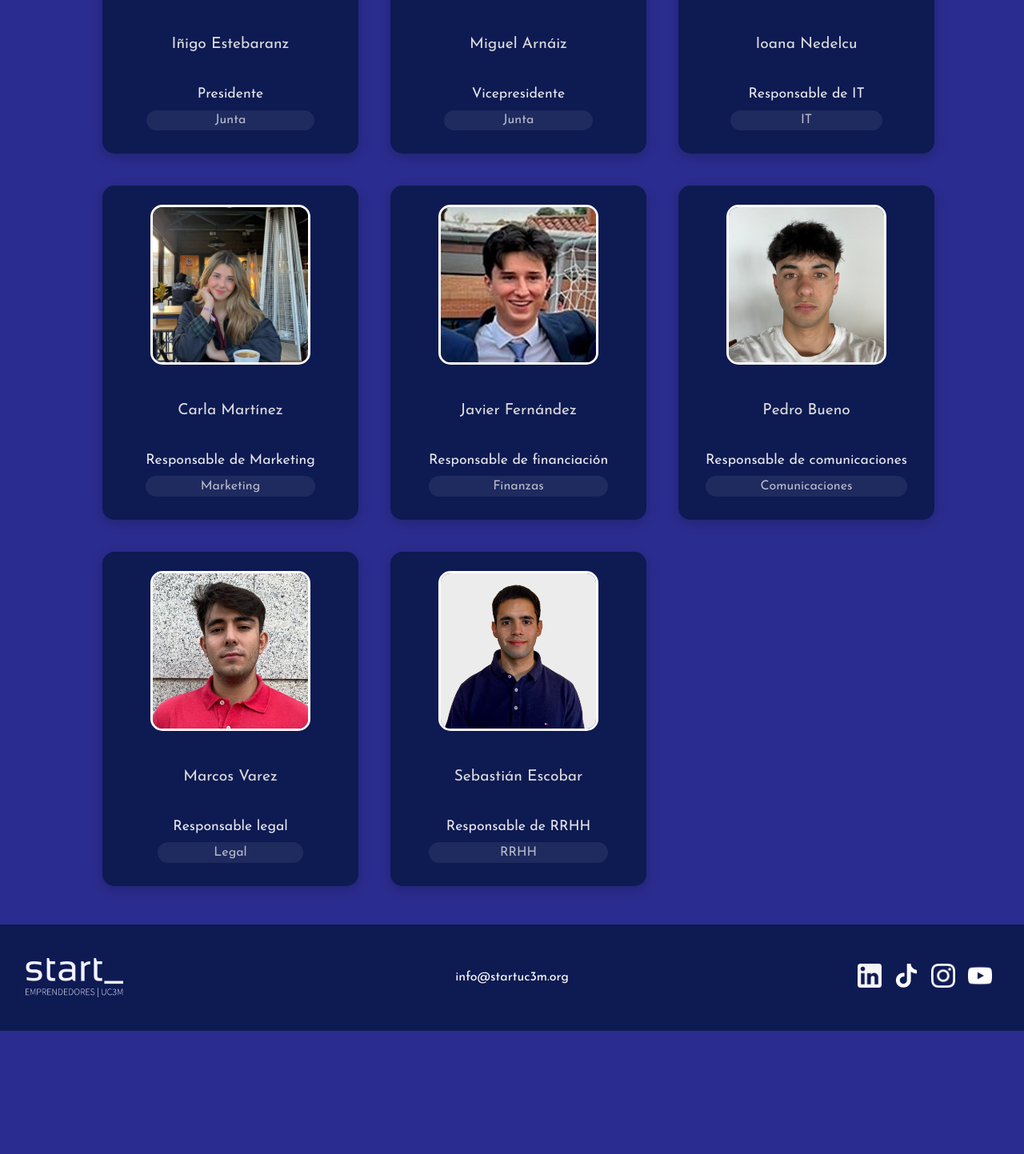
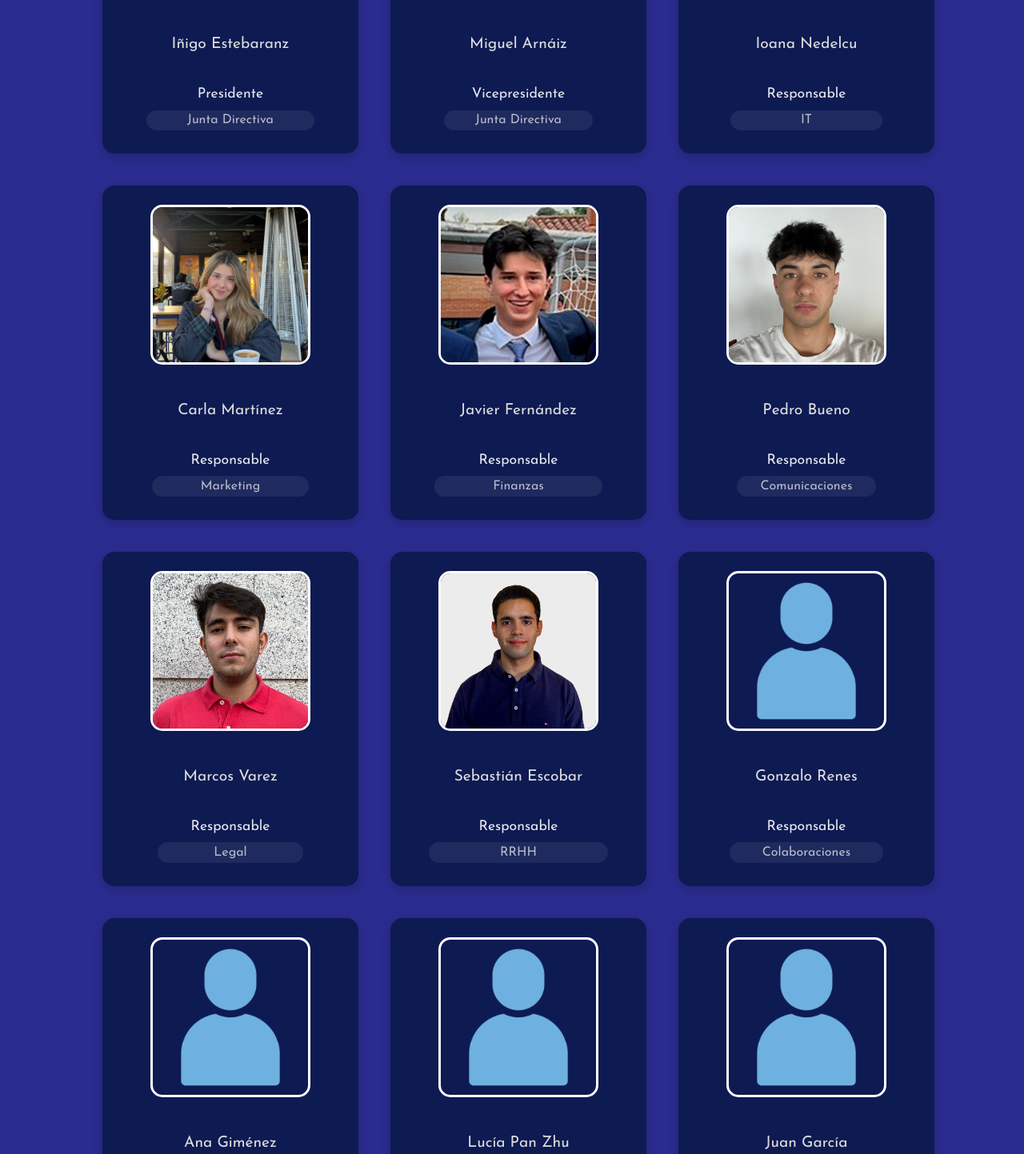
Before and after one commit to startuc3m/start-uc3m, a React (Create React App) app: page /equipo in a window 1280 px wide. Shown: the part 747-2190 px from the top of the page at 80% size. Before the commit the page ends 2036 px from the top, so only its background shows below. Built offline with nearby package versions, Linux system fonts and the light colour scheme.

Commit message:
Added: Some members

```diff
--- a/src/pages/Equipo.js
+++ b/src/pages/Equipo.js
@@ -13,14 +13,21 @@ import Pedro from "../assets/members/pedro_bueno.jpeg"
 import Marcos from "../assets/members/marcos_varez.jpeg"
 
 const teamMembers = [
-    {id: 1, nombre: "Iñigo Estebaranz", cargo: "Presidente", departamento: "Junta", foto: Iñigo, linkedin: "https://www.linkedin.com/in/inigo-estebaranz-rosillo-8a2520295/"},
-    {id: 2, nombre: "Miguel Arnáiz", cargo: "Vicepresidente", departamento: "Junta", foto: Miguel, linkedin: "https://www.linkedin.com/in/miguel-arn%C3%A1iz/"},
-    {id: 3, nombre: "Ioana Nedelcu", cargo: "Responsable de IT", departamento: "IT", foto: Ioana, linkedin: "https://www.linkedin.com/in/ioananedelcu/"},
-    {id: 4, nombre: "Carla Martínez", cargo: "Responsable de Marketing", departamento: "Marketing", foto: Carla, linkedin: "https://www.linkedin.com/in/carla-mart%C3%ADnez-s%C3%A1nchez-670442293?utm_source=share&utm_campaign=share_via&utm_content=profile&utm_medium=ios_app"},
-    {id: 5, nombre: "Javier Fernández", cargo: "Responsable de financiación", departamento: "Finanzas", foto: Javier, linkedin: "https://www.linkedin.com/in/javierfern%C3%A1ndezmu%C3%B1oz/"},
-    {id: 6, nombre: "Pedro Bueno", cargo: "Responsable de comunicaciones", departamento: "Comunicaciones", foto: Pedro, linkedin: "https://www.linkedin.com/in/pedrobuenoruiz/"},
-    {id: 7, nombre: "Marcos Varez", cargo: "Responsable legal", departamento: "Legal", foto: Marcos, linkedin: "https://www.linkedin.com/in/marcos-varez-s%C3%A1nchez-518410268/"},
-    {id: 8, nombre: "Sebastián Escobar", cargo: "Responsable de RRHH", departamento: "RRHH", foto: Sebastian, linkedin: "https://www.linkedin.com/in/sebastian-escobar-v/"}
+    {id: 1, nombre: "Iñigo Estebaranz", cargo: "Presidente", departamento: "Junta Directiva", foto: Iñigo, linkedin: "https://www.linkedin.com/in/inigo-estebaranz-rosillo-8a2520295/"},
+    {id: 2, nombre: "Miguel Arnáiz", cargo: "Vicepresidente", departamento: "Junta Directiva", foto: Miguel, linkedin: "https://www.linkedin.com/in/miguel-arn%C3%A1iz/"},
+    {id: 3, nombre: "Ioana Nedelcu", cargo: "Responsable", departamento: "IT", foto: Ioana, linkedin: "https://www.linkedin.com/in/ioananedelcu/"},
+    {id: 4, nombre: "Carla Martínez", cargo: "Responsable", departamento: "Marketing", foto: Carla, linkedin: "https://www.linkedin.com/in/carla-mart%C3%ADnez-s%C3%A1nchez-670442293?utm_source=share&utm_campaign=share_via&utm_content=profile&utm_medium=ios_app"},
+    {id: 5, nombre: "Javier Fernández", cargo: "Responsable", departamento: "Finanzas", foto: Javier, linkedin: "https://www.linkedin.com/in/javierfern%C3%A1ndezmu%C3%B1oz/"},
+    {id: 6, nombre: "Pedro Bueno", cargo: "Responsable", departamento: "Comunicaciones", foto: Pedro, linkedin: "https://www.linkedin.com/in/pedrobuenoruiz/"},
+    {id: 7, nombre: "Marcos Varez", cargo: "Responsable", departamento: "Legal", foto: Marcos, linkedin: "https://www.linkedin.com/in/marcos-varez-s%C3%A1nchez-518410268/"},
+    {id: 8, nombre: "Sebastián Escobar", cargo: "Responsable", departamento: "RRHH", foto: Sebastian, linkedin: "https://www.linkedin.com/in/sebastian-escobar-v/"},
+    {id: 9, nombre: "Gonzalo Renes", cargo: "Responsable", departamento: "Colaboraciones", foto: perfil, linkedin: "https://www.linkedin.com/in/gon-renes-sanchez/"},
+    {id: 10, nombre: "Ana Giménez", cargo: "Responsable", departamento: "Eventos", foto: perfil, linkedin: "http://www.linkedin.com/in/ana-gimenez-de-luis-93a528293"},
+    {id: 11, nombre: "Lucía Pan Zhu", cargo: "Asociada", departamento: "Marketing", foto: perfil, linkedin: "https://www.linkedin.com/in/lucia-pan-zhu-5013b328a/"},
+    {id: 12, nombre: "Juan García", cargo: "Asociado", departamento: "IT", foto: perfil, linkedin: "https://www.linkedin.com/in/juan-garc%C3%ADa-rodr%C3%ADguez-a088292b0/"},
+    {id: 13, nombre: "Alejandro Ausina", cargo: "Asociado", departamento: "IT", foto: perfil, linkedin: "https://www.linkedin.com/in/alejandro-ausina/"},
+    {id: 14, nombre: "Henry Ringstmeyer", cargo: "Asociado", departamento: "Marketing", foto: perfil, linkedin: "https://www.linkedin.com/in/henry-ringstmeyer-404b70311"},
+
 ];
 
 const MemberCard = ({nombre, cargo, departamento, foto, linkedin}) => {
```
Also changed, not shown: src/assets/members/yellow-nike-just-do-it-p33gepffp4oerv2l.jpg (deleted).
